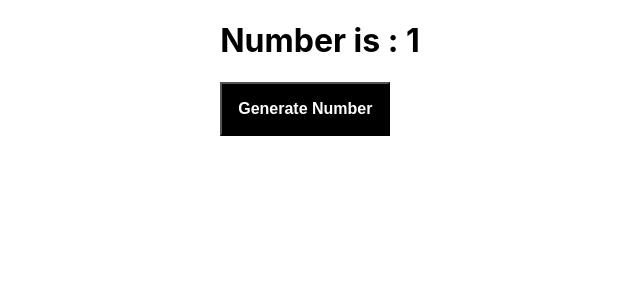
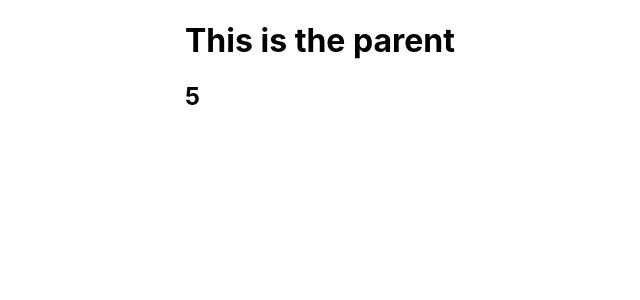
Before and after one commit to Nick-tsoukas/react-playground, a React (Create React App) app: page / in a window 1280 px wide. Shown: the top 300 px of the page, without its empty margins (320-960 px from the left). Built offline with nearby package versions, Linux system fonts and the light colour scheme.

Commit message:
Random number passing state as props

```diff
--- a/src/App.js
+++ b/src/App.js
@@ -1,12 +1,15 @@
 import React from 'react';
+import Counter from './Counter';
+
 import './App.css';
 
-import Number from './Number';
+
+
 
 function App() {
   return (
     <div className="App">
-      <Number/>
+      <Counter/>
     </div>
   );
 }
--- /dev/null
+++ b/src/Countbox.js
@@ -0,0 +1,15 @@
+import React, { Component } from 'react';
+
+
+class Countbox extends Component {
+
+    render(){
+        return (
+            <div>
+                <h2> {this.props.count} </h2>
+            </div>
+        )
+    }
+}
+
+export default Countbox;
--- /dev/null
+++ b/src/Counter.js
@@ -0,0 +1,19 @@
+import React, { Component } from 'react';
+import Countbox from './Countbox';
+
+class Counter extends Component {
+    constructor(props){
+        super(props);
+        this.state = {count: 5 };
+    }
+    render(){
+        return (
+            <div>
+                <h1>This is the parent</h1>
+                <Countbox count={this.state.count} />
+            </div>
+        )
+    }
+}
+
+export default Counter;
--- a/src/Number.css
+++ /dev/null
@@ -1,7 +0,0 @@
-.Number-button {
-    padding: 1em;
-    color: white;
-    background-color: black;
-    font-weight: bold;
-    font-size: 1em;
-}
--- a/src/Number.js
+++ /dev/null
@@ -1,40 +0,0 @@
-import React, { Component } from 'react';
-
-import './Number.css'
-
-class Number extends Component {
-    constructor(props){
-        super(props);
-        this.state = {number: 1, isWinner: false };
-        this.genNumber = this.genNumber.bind(this);
-        this.reset = this.reset.bind(this);
-    }
-    genNumber(){
-        let random = Math.floor(Math.random() * 10) + 1;
-        if(random === 7) {
-            this.setState({number: random, isWinner: true });
-        } else {
-            this.setState({number: random});
-        }
-    }
-    reset(){
-        this.setState({number: 1, isWinner: false});
-    }
-    render(){
-        return (
-
-            <div>
-                <h1>Number is : {this.state.number }</h1>
-                {this.state.isWinner
-                ? <div>
-                    <h2>You Won!</h2>
-                    <button onClick={this.reset} className="Number-button">Play Again</button>
-                </div>
-                : <button className="Number-button" onClick={this.genNumber}>Generate Number</button>
-                }
-            </div>
-        )
-    }
-}
-
-export default Number ;
```
